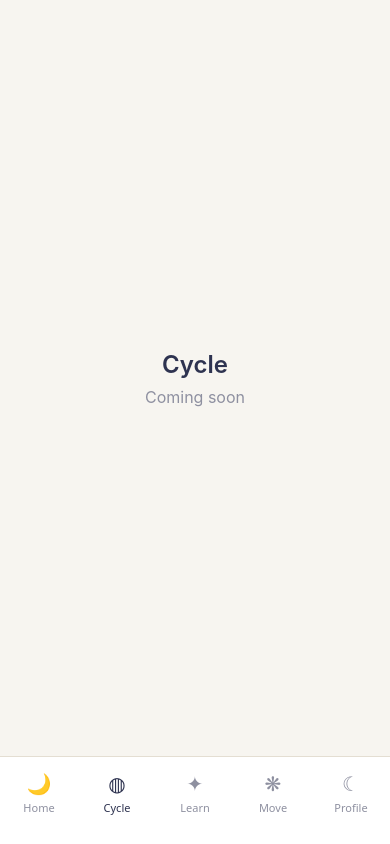
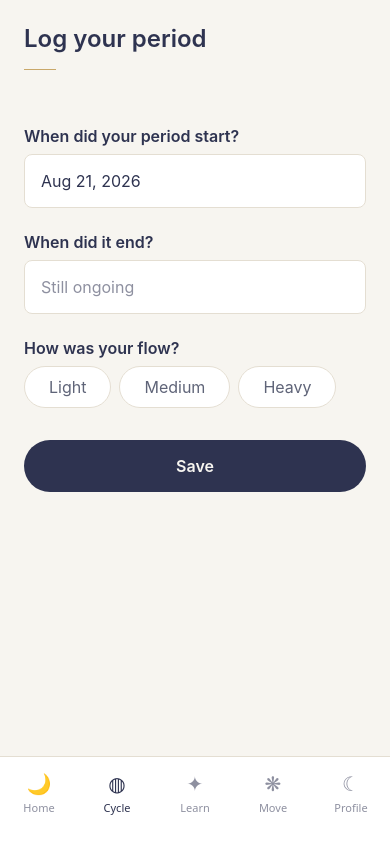
Before and after one commit to ssssamriddhi-dev/lunara, a React Native app: screen /Cycle in a window 390 px wide. Built offline with nearby package versions, Linux system fonts and the light colour scheme.

Commit message:
Add period logging

```diff
--- a/app.json
+++ b/app.json
@@ -24,6 +24,9 @@
     },
     "web": {
       "favicon": "./assets/favicon.png"
-    }
+    },
+    "plugins": [
+      "@react-native-community/datetimepicker"
+    ]
   }
 }
--- a/package.json
+++ b/package.json
@@ -10,6 +10,7 @@
   },
   "dependencies": {
     "@react-native-async-storage/async-storage": "2.2.0",
+    "@react-native-community/datetimepicker": "8.4.4",
     "@react-navigation/bottom-tabs": "^7.18.17",
     "@react-navigation/native": "^7.3.17",
     "expo": "~54.0.36",
--- a/screens/CycleScreen.js
+++ b/screens/CycleScreen.js
@@ -1,21 +1,5 @@
-import { StyleSheet, Text, View } from 'react-native';
-import { SafeAreaView } from 'react-native-safe-area-context';
-import { COLORS, SPACING, FONT_SIZES } from '../constants/theme';
+import LogPeriodScreen from './LogPeriodScreen';
 
 export default function CycleScreen() {
-  return (
-    <SafeAreaView style={styles.container}>
-      <View style={styles.inner}>
-        <Text style={styles.title}>Cycle</Text>
-        <Text style={styles.subtitle}>Coming soon</Text>
-      </View>
-    </SafeAreaView>
-  );
+  return <LogPeriodScreen />;
 }
-
-const styles = StyleSheet.create({
-  container: { flex: 1, backgroundColor: COLORS.background },
-  inner: { flex: 1, alignItems: 'center', justifyContent: 'center', padding: SPACING.lg },
-  title: { fontSize: FONT_SIZES.title, fontWeight: '600', color: COLORS.ink },
-  subtitle: { fontSize: FONT_SIZES.body, color: COLORS.textMuted, marginTop: SPACING.sm },
-});
--- /dev/null
+++ b/screens/LogPeriodScreen.js
@@ -0,0 +1,149 @@
+import { useState } from 'react';
+import { Alert, Platform, Pressable, ScrollView, StyleSheet, Text, View } from 'react-native';
+import { SafeAreaView } from 'react-native-safe-area-context';
+import DateTimePicker from '@react-native-community/datetimepicker';
+import { COLORS, SPACING, FONT_SIZES, RADIUS } from '../constants/theme';
+import { savePeriod } from '../storage/store';
+
+const FLOWS = ['Light', 'Medium', 'Heavy'];
+
+const fmt = (d) =>
+  d.toLocaleDateString(undefined, { day: 'numeric', month: 'short', year: 'numeric' });
+
+const isoDate = (d) => d.toISOString().slice(0, 10);
+
+export default function LogPeriodScreen({ onSaved }) {
+  const [start, setStart] = useState(new Date());
+  const [end, setEnd] = useState(null);
+  const [flow, setFlow] = useState(null);
+  const [picker, setPicker] = useState(null);
+
+  const onPick = (event, date) => {
+    if (Platform.OS === 'android') setPicker(null);
+    if (!date) return;
+    if (picker === 'start') setStart(date);
+    if (picker === 'end') setEnd(date);
+  };
+
+  const handleSave = async () => {
+    if (end && end < start) {
+      Alert.alert('Check the dates', 'The end date is before the start date.');
+      return;
+    }
+    await savePeriod({
+      id: isoDate(start),
+      start: isoDate(start),
+      end: end ? isoDate(end) : null,
+      flow,
+    });
+    Alert.alert('Saved', 'Your period has been logged.');
+    setEnd(null);
+    setFlow(null);
+    if (onSaved) onSaved();
+  };
+
+  return (
+    <SafeAreaView style={styles.container} edges={['top']}>
+      <ScrollView contentContainerStyle={styles.scroll}>
+        <Text style={styles.heading}>Log your period</Text>
+        <View style={styles.rule} />
+
+        <Text style={styles.label}>When did your period start?</Text>
+        <Pressable style={styles.field} onPress={() => setPicker('start')}>
+          <Text style={styles.fieldText}>{fmt(start)}</Text>
+        </Pressable>
+
+        <Text style={styles.label}>When did it end?</Text>
+        <Pressable style={styles.field} onPress={() => setPicker('end')}>
+          <Text style={[styles.fieldText, !end && styles.fieldEmpty]}>
+            {end ? fmt(end) : 'Still ongoing'}
+          </Text>
+        </Pressable>
+
+        <Text style={styles.label}>How was your flow?</Text>
+        <View style={styles.row}>
+          {FLOWS.map((f) => (
+            <Pressable
+              key={f}
+              onPress={() => setFlow(flow === f ? null : f)}
+              style={[styles.chip, flow === f && styles.chipOn]}
+            >
+              <Text style={[styles.chipText, flow === f && styles.chipTextOn]}>{f}</Text>
+            </Pressable>
+          ))}
+        </View>
+
+        <Pressable style={styles.save} onPress={handleSave}>
+          <Text style={styles.saveText}>Save</Text>
+        </Pressable>
+
+        {picker && (
+          <DateTimePicker
+            value={picker === 'start' ? start : end || start}
+            mode="date"
+            maximumDate={new Date()}
+            display={Platform.OS === 'ios' ? 'inline' : 'default'}
+            onChange={onPick}
+          />
+        )}
+
+        {picker && Platform.OS === 'ios' && (
+          <Pressable style={styles.done} onPress={() => setPicker(null)}>
+            <Text style={styles.doneText}>Done</Text>
+          </Pressable>
+        )}
+      </ScrollView>
+    </SafeAreaView>
+  );
+}
+
+const styles = StyleSheet.create({
+  container: { flex: 1, backgroundColor: COLORS.background },
+  scroll: { padding: SPACING.lg, paddingBottom: SPACING.xxl },
+  heading: { fontSize: FONT_SIZES.title, fontWeight: '600', color: COLORS.ink },
+  rule: {
+    width: 32,
+    height: 1,
+    backgroundColor: COLORS.gold,
+    marginTop: SPACING.md,
+    marginBottom: SPACING.xl,
+  },
+  label: {
+    fontSize: FONT_SIZES.body,
+    fontWeight: '600',
+    color: COLORS.ink,
+    marginTop: SPACING.lg,
+    marginBottom: SPACING.sm,
+  },
+  field: {
+    padding: SPACING.md,
+    borderRadius: RADIUS.sm,
+    backgroundColor: COLORS.surface,
+    borderWidth: 1,
+    borderColor: COLORS.border,
+  },
+  fieldText: { fontSize: FONT_SIZES.body, color: COLORS.ink },
+  fieldEmpty: { color: COLORS.textMuted },
+  row: { flexDirection: 'row', gap: SPACING.sm },
+  chip: {
+    paddingVertical: 10,
+    paddingHorizontal: SPACING.lg,
+    borderRadius: RADIUS.pill,
+    backgroundColor: COLORS.surface,
+    borderWidth: 1,
+    borderColor: COLORS.border,
+  },
+  chipOn: { backgroundColor: COLORS.terracotta, borderColor: COLORS.terracotta },
+  chipText: { fontSize: FONT_SIZES.body, color: COLORS.textSecondary },
+  chipTextOn: { color: COLORS.white },
+  save: {
+    marginTop: SPACING.xl,
+    padding: SPACING.md,
+    borderRadius: RADIUS.pill,
+    backgroundColor: COLORS.ink,
+    alignItems: 'center',
+  },
+  saveText: { fontSize: FONT_SIZES.body, fontWeight: '600', color: COLORS.textOnDark },
+  done: { marginTop: SPACING.sm, padding: SPACING.sm, alignItems: 'center' },
+  doneText: { fontSize: FONT_SIZES.body, color: COLORS.slate },
+});
--- a/storage/store.js
+++ b/storage/store.js
@@ -50,3 +50,20 @@ export async function getCheckin(date) {
 export async function clearAll() {
   await AsyncStorage.multiRemove(Object.values(KEYS));
 }
+
+export async function getPeriods() {
+  const list = await read(KEYS.periods, []);
+  return list.sort((a, b) => (a.start < b.start ? 1 : -1));
+}
+
+export async function savePeriod(entry) {
+  const list = await read(KEYS.periods, []);
+  const withoutDupe = list.filter((p) => p.id !== entry.id);
+  withoutDupe.push(entry);
+  return write(KEYS.periods, withoutDupe);
+}
+
+export async function deletePeriod(id) {
+  const list = await read(KEYS.periods, []);
+  return write(KEYS.periods, list.filter((p) => p.id !== id));
+}
```
Also changed, not shown: 1 other file (tests, documents, lock files or other folders).
